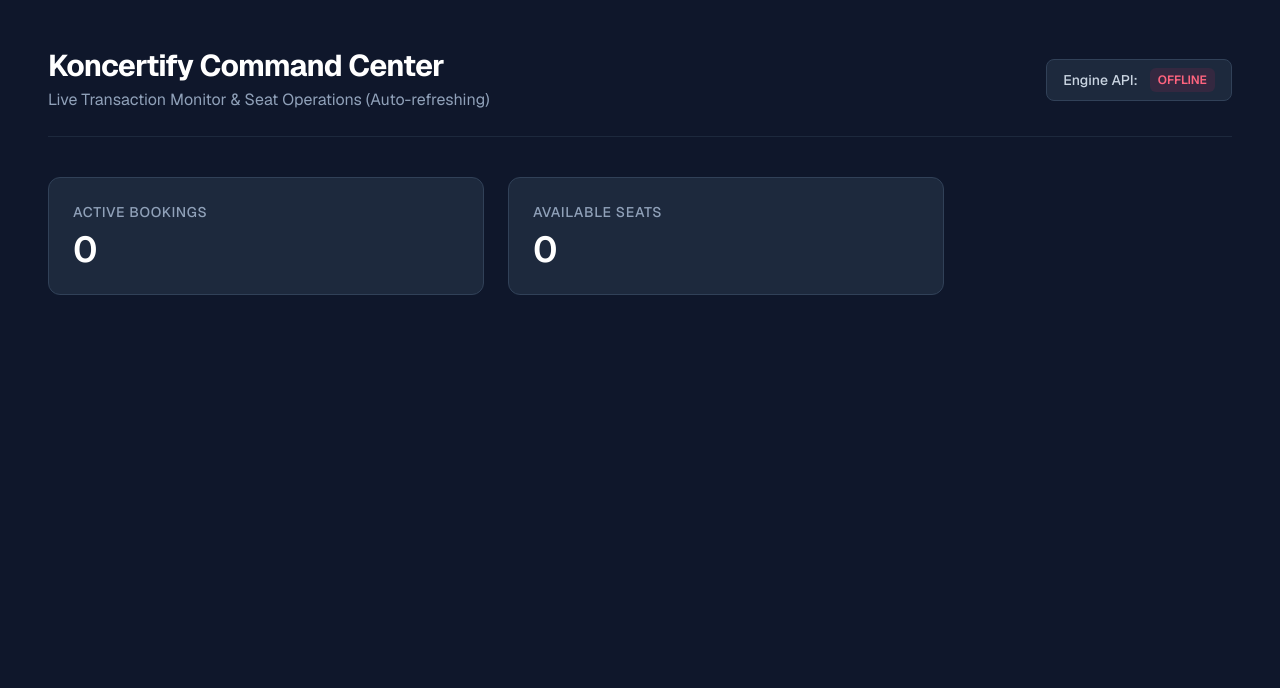
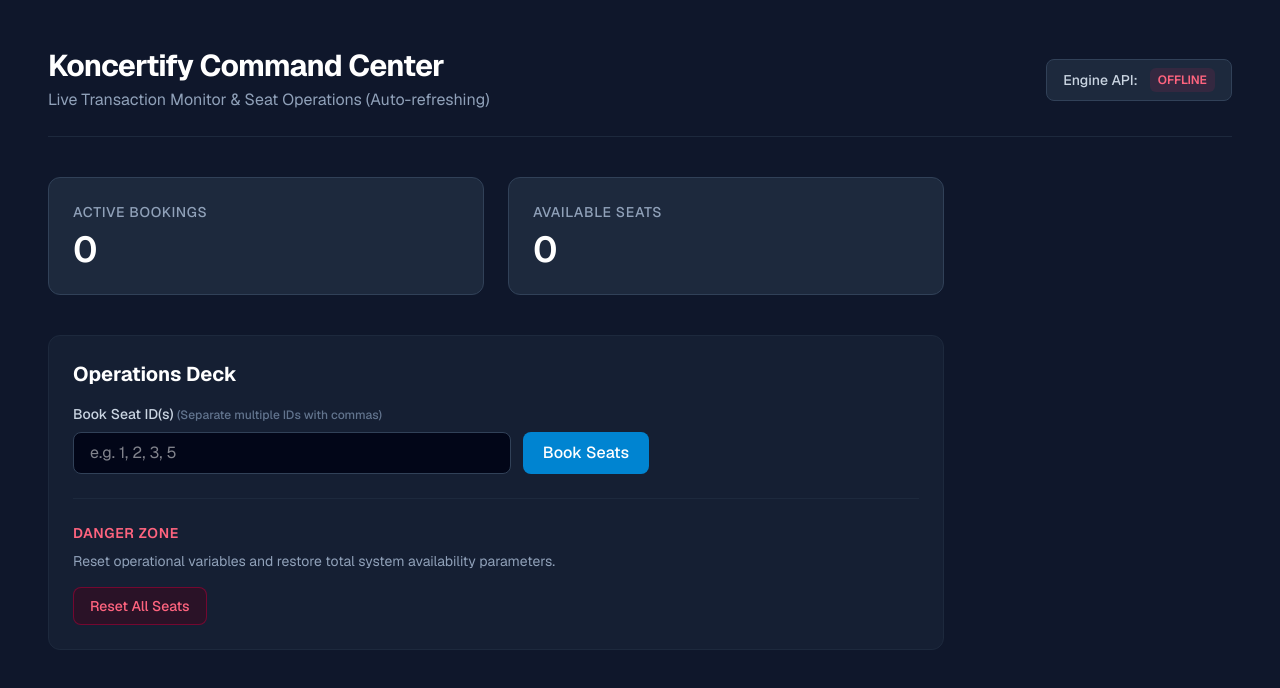
Before and after one commit to meghnarav/koncertify, a Next.js app in the folder frontend-portal/: page / in a window 1280 px wide. Shown: the top 688 px of the page. Built offline with nearby package versions, Linux system fonts and the light colour scheme; no server answers.

Commit message:
feat: add single/bulk booking operational UI and reset controls

```diff
--- a/frontend-portal/src/app/page.tsx
+++ b/frontend-portal/src/app/page.tsx
@@ -12,14 +12,14 @@ export default function Home() {
   const [loading, setLoading] = useState<boolean>(true);
   const [stats, setStats] = useState<DashboardStats>({ activeBookings: 0, availableSeats: 0 });
 
-  useEffect(() => {
+  // New UI states for booking interactions
+  const [seatInput, setSeatInput] = useState<string>("");
+  const [actionMessage, setActionMessage] = useState<{ text: string; isError: boolean } | null>(null);
+  const [isProcessing, setIsProcessing] = useState<boolean>(false);
+
   const baseUrl = process.env.NEXT_PUBLIC_API_URL || "https://koncertify-backend.onrender.com";
 
-    fetch(`${baseUrl}/api/health`)
-      .then((res) => (res.ok ? setBackendStatus("CONNECTED") : setBackendStatus("ERROR")))
-      .catch(() => setBackendStatus("OFFLINE"))
-      .finally(() => setLoading(false));
-
+  // Isolated metrics fetching function so we can manually trigger refreshes
   const fetchMetrics = () => {
     fetch(`${baseUrl}/api/bookings/summary?t=${Date.now()}`, {
       headers: {
@@ -28,15 +28,11 @@ export default function Home() {
       }
     })
       .then((res) => {
-          if (!res.ok) {
-            throw new Error(`HTTP Error: ${res.status}`);
-          }
+        if (!res.ok) throw new Error(`HTTP Error: ${res.status}`);
         return res.json();
       })
       .then((data) => {
         if (data) {
-            console.log("Live backend metrics snapshot:", data);
-
           setStats({
             activeBookings: data.activeBookings ?? data.active_bookings ?? 0,
             availableSeats: data.availableSeats ?? data.available_seats ?? 0
@@ -48,12 +44,88 @@ export default function Home() {
       });
   };
 
+  useEffect(() => {
+    fetch(`${baseUrl}/api/health`)
+      .then((res) => (res.ok ? setBackendStatus("CONNECTED") : setBackendStatus("ERROR")))
+      .catch(() => setBackendStatus("OFFLINE"))
+      .finally(() => setLoading(false));
+
     fetchMetrics();
-
     const intervalId = setInterval(fetchMetrics, 5000);
-
     return () => clearInterval(intervalId);
   }, []);
+
+  // Handler for Single & Bulk Booking using existing single-booking endpoint
+  const handleBookingSubmit = async (e: React.FormEvent) => {
+    e.preventDefault();
+    if (!seatInput.trim()) return;
+
+    setIsProcessing(true);
+    setActionMessage(null);
+
+    // Extract numbers from inputs like "1, 2, 3" or "4"
+    const idsToBook = seatInput
+      .split(",")
+      .map((id) => id.trim())
+      .filter((id) => id !== "" && !isNaN(Number(id)));
+
+    if (idsToBook.length === 0) {
+      setActionMessage({ text: "Please enter valid numeric seat IDs separated by commas.", isError: true });
+      setIsProcessing(false);
+      return;
+    }
+
+    try {
+      // Execute individual booking calls concurrently
+      const requests = idsToBook.map((id) =>
+        fetch(`${baseUrl}/api/seats/${id}/book`, { method: "POST" }).then((res) => {
+          if (!res.ok) throw new Error(`Seat ${id} failed`);
+          return res.text();
+        })
+      );
+
+      await Promise.all(requests);
+      setActionMessage({ text: `Successfully processed booking for seat(s): ${idsToBook.join(", ")}`, isError: false });
+      setSeatInput("");
+      fetchMetrics(); // Instant UI refresh
+    } catch (err: any) {
+      setActionMessage({ text: "One or more bookings failed. Verify if seats are already taken.", isError: true });
+    } finally {
+      setIsProcessing(false);
+    }
+  };
+
+  // Handler to clear or simulate a full reset (requires backend reset or manual SQL fallback)
+  const handleResetSystem = async () => {
+    if (!window.confirm("Are you sure you want to trigger an administrative reset on all seats?")) return;
+
+    setIsProcessing(true);
+    setActionMessage(null);
+
+    try {
+      // Fallback network call to your reset endpoint (if deployed)
+      const res = await fetch(`${baseUrl}/api/seats/reset-bulk`, {
+        method: "POST",
+        headers: { "Content-Type": "application/json" },
+        body: JSON.stringify([1, 2, 3, 4, 5]) // Target seed values
+      });
+
+      if (res.ok) {
+        setActionMessage({ text: "System seat cache reset completed.", isError: false });
+      } else {
+        // Human feedback reminder if the SQL statement is still required
+        setActionMessage({
+          text: "Reset command sent. If counts don't change, apply 'UPDATE seats SET is_booked = false;' in your psql shell.",
+          isError: false
+        });
+      }
+      fetchMetrics();
+    } catch (err) {
+      setActionMessage({ text: "Network issue contacting bulk reset route.", isError: true });
+    } finally {
+      setIsProcessing(false);
+    }
+  };
 
   return (
     <div className="min-h-screen bg-slate-900 text-slate-100 font-sans p-6 md:p-12">
@@ -77,7 +149,8 @@ export default function Home() {
         </div>
       </header>
 
-      <main className="grid grid-cols-1 md:grid-cols-2 gap-6 max-w-4xl">
+      {/* Metrics Row */}
+      <main className="grid grid-cols-1 md:grid-cols-2 gap-6 max-w-4xl mb-10">
         <div className="bg-slate-800 p-6 rounded-xl border border-slate-700">
           <h3 className="text-sm font-medium text-slate-400 uppercase tracking-wider">Active Bookings</h3>
           <p className="text-4xl font-semibold text-white mt-2">
@@ -92,6 +165,62 @@ export default function Home() {
           </p>
         </div>
       </main>
+
+      {/* Action Operations Panel */}
+      <section className="max-w-4xl bg-slate-800/50 border border-slate-800 rounded-xl p-6">
+        <h2 className="text-xl font-bold text-white mb-4">Operations Deck</h2>
+
+        <form onSubmit={handleBookingSubmit} className="space-y-4 max-w-xl">
+          <div>
+            <label className="block text-sm font-medium text-slate-300 mb-2">
+              Book Seat ID(s) <span className="text-xs text-slate-500">(Separate multiple IDs with commas)</span>
+            </label>
+            <div className="flex gap-3">
+              <input
+                type="text"
+                placeholder="e.g. 1, 2, 3, 5"
+                value={seatInput}
+                onChange={(e) => setSeatInput(e.target.value)}
+                disabled={isProcessing}
+                className="flex-1 bg-slate-950 border border-slate-700 rounded-lg px-4 py-2 text-white focus:outline-none focus:border-sky-500 disabled:opacity-50"
+              />
+              <button
+                type="submit"
+                disabled={isProcessing}
+                className="bg-sky-600 hover:bg-sky-500 text-white font-medium px-5 py-2 rounded-lg transition dynamic-button disabled:opacity-50"
+              >
+                {isProcessing ? "Processing..." : "Book Seats"}
+              </button>
+            </div>
+          </div>
+        </form>
+
+        {/* Action Message Center */}
+        {actionMessage && (
+          <div className={`mt-4 p-3 text-sm rounded-lg border max-w-xl ${
+            actionMessage.isError
+              ? "bg-rose-500/10 border-rose-500/20 text-rose-400"
+              : "bg-emerald-500/10 border-emerald-500/20 text-emerald-400"
+          }`}>
+            {actionMessage.text}
+          </div>
+        )}
+
+        <hr className="border-slate-800 my-6" />
+
+        {/* Admin Section */}
+        <div>
+          <h3 className="text-sm font-semibold text-rose-400 uppercase tracking-wider mb-2">Danger Zone</h3>
+          <p className="text-sm text-slate-400 mb-4">Reset operational variables and restore total system availability parameters.</p>
+          <button
+            onClick={handleResetSystem}
+            disabled={isProcessing}
+            className="bg-rose-950/40 hover:bg-rose-900/40 border border-rose-800/60 text-rose-400 font-medium px-4 py-2 rounded-lg transition text-sm disabled:opacity-50"
+          >
+            Reset All Seats
+          </button>
+        </div>
+      </section>
     </div>
   );
 }
```
Lines whose indentation alone changed are shown as unchanged.
